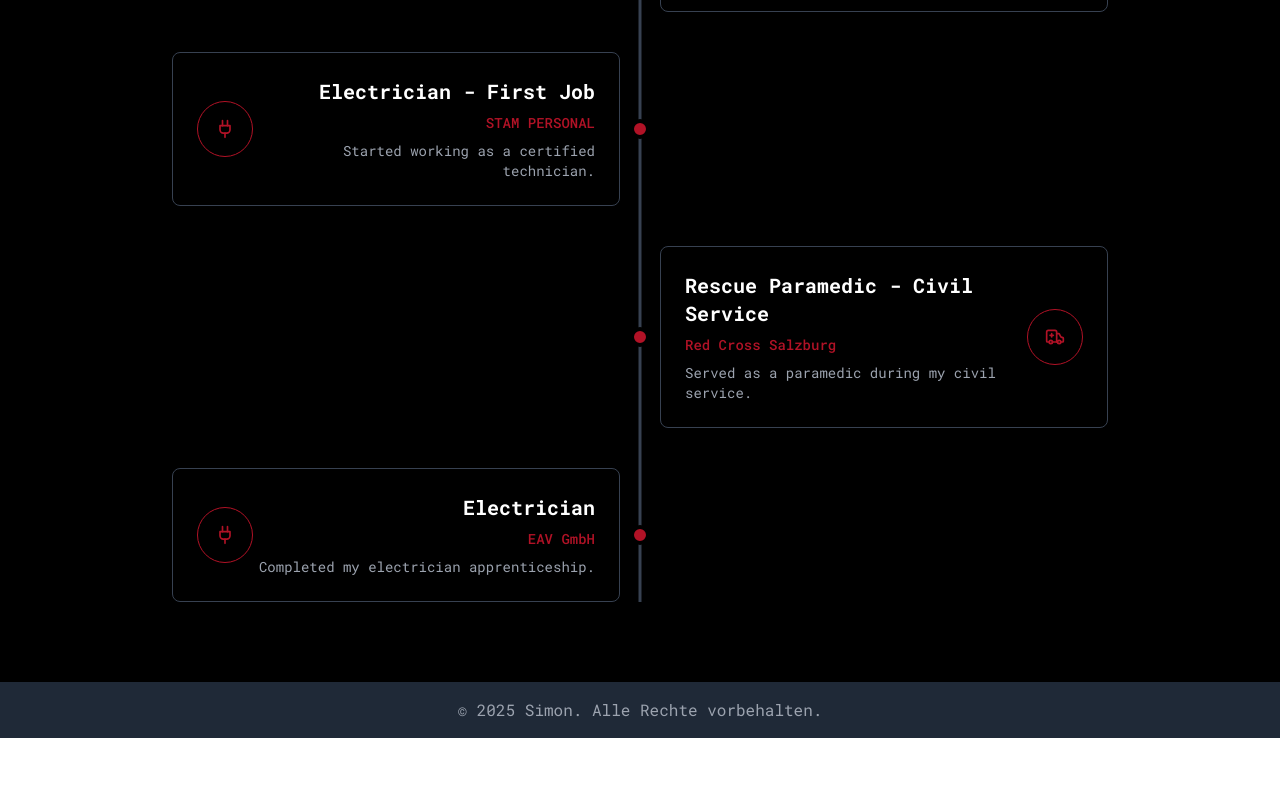
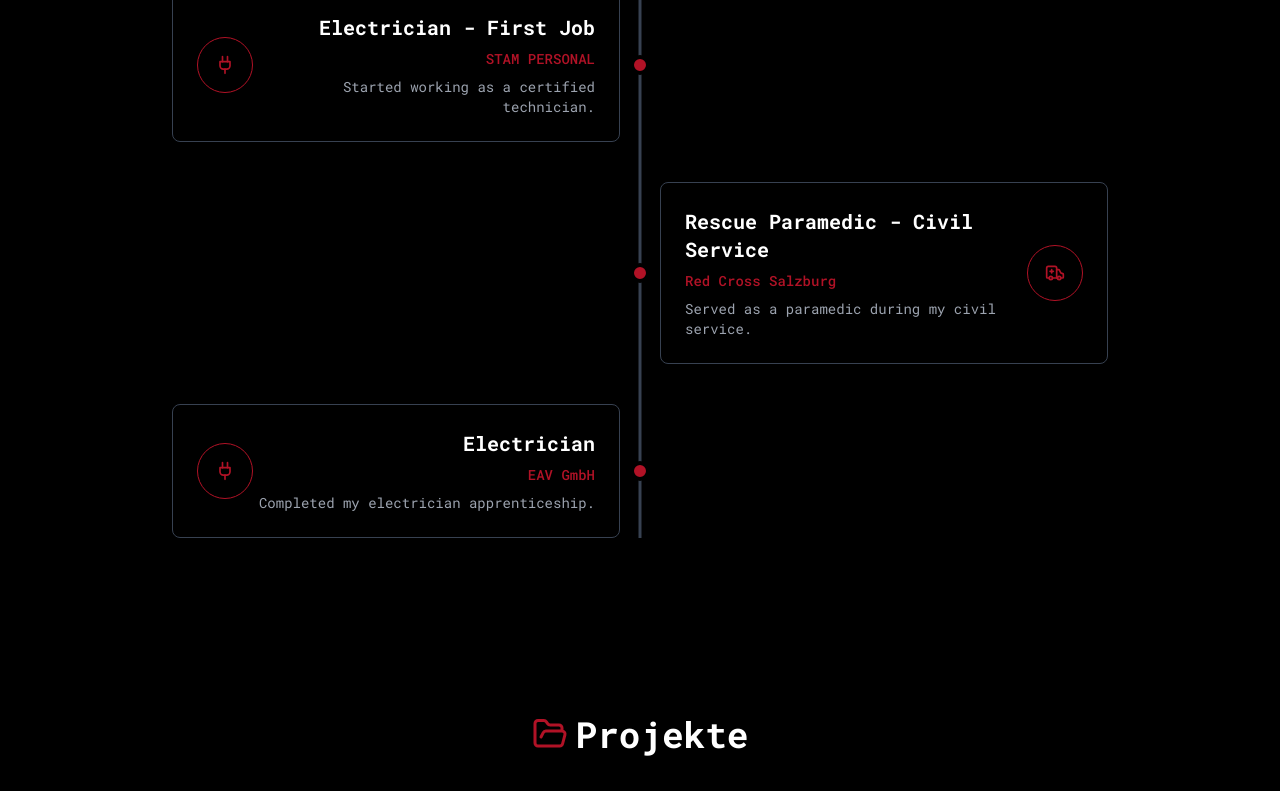
Before and after one commit to siwonber/bermadinger-dev, a React (Vite) app: page / in a window 1280 px wide. Shown: the part 2000-2791 px from the top of the page. Before the commit the page ends 2738 px from the top, so only its background shows below. Built offline with nearby package versions, Linux system fonts and the light colour scheme.

Commit message:
implemented OnePager

```diff
--- a/package.json
+++ b/package.json
@@ -16,7 +16,8 @@
     "react": "^19.0.0",
     "react-dom": "^19.0.0",
     "react-icons": "^5.5.0",
-    "react-router-dom": "^7.2.0"
+    "react-router-dom": "^7.2.0",
+    "react-scroll": "^1.9.3"
   },
   "devDependencies": {
     "@eslint/js": "^9.21.0",
--- a/src/App.jsx
+++ b/src/App.jsx
@@ -1,27 +1,40 @@
-import { BrowserRouter as Router, Route, Routes } from "react-router-dom";
+import '@fontsource/roboto-mono';
 import Navbar from "./components/Navbar";
-import Home from "./pages/Home";
-import Projects from "./pages/Projects";
 import Footer from "./components/Footer";
 import { ThemeProvider } from "./javascript/ThemeContext";
 import MatrixBackground from "./components/MatrixBackground";
-import '@fontsource/roboto-mono';
+import Projects from "./components/Projects"; // Von pages nach components verschoben
+import CodeWindow from "./components/CodeWindow";
+import Experience from "./components/Experience";
+import HomeSection from "./components/HomeSection";
+
 
 function App() {
   return (
-    <ThemeProvider> {/* ThemeProvider um die gesamte App */}
+    <ThemeProvider> {/* ThemeProvider für Theme-Kontext */}
       <MatrixBackground>
-      <Router>
-        <div className="bg-background text-textColor"> {/* Farben über CSS-Variablen */}
           <Navbar />
-          <Routes>
-            <Route path="/" element={<Home />} />
-            <Route path="/projects" element={<Projects />} />
-          </Routes>
+      <div className="bg-background text-textColor px-4 sm:px-0">
+
+          {/* Home Sektion */}
+          <HomeSection />
+
+          <div className="section-spacing">
+            <CodeWindow />
+          </div>
+
+          <div className="section-spacing">
+            <Experience />
+          </div>
+
+          <div className="section-spacing">
+            <Projects />
+          </div>
+
+
           <Footer />
         </div>
-      </Router>
-    </MatrixBackground>
+      </MatrixBackground>
     </ThemeProvider>
   );
 }
--- a/src/components/Experience.jsx
+++ b/src/components/Experience.jsx
@@ -36,7 +36,7 @@ const experiences = [
 
 export default function Experience() {
   return (
-    <div className="relative w-full min-h-screen flex flex-col items-center justify-center py-20">
+    <div id="experience" className="relative w-full h-auto flex flex-col items-center">
       <h2 className="text-4xl font-bold mb-12 text-center text-white">Experience</h2>
 
       <div className="relative w-full max-w-4xl">
--- a/src/pages/Home.jsx
+++ b/src/components/HomeSection.jsx
@@ -1,11 +1,11 @@
 import { motion } from "framer-motion";
 import ChangingPhrase from "../javascript/ChangingPhrase";
-import CodeWindow from "../components/CodeWindow";
-import Experience from "../components/Experience";
+import CodeWindow from "./CodeWindow"; // Angepasst, weil es jetzt in components ist
+import Experience from "./Experience";
 
-function Home() {
+const HomeSection = () => {
   return (
-    <section className="min-h-screen flex flex-col items-center justify-start text-center px-0 pt-32 m-4 sm:m-0">
+    <section id="home" className="h-auto flex flex-col items-center justify-start text-center px-0 pt-20 pb-0 mb-0">
       <motion.div
         className="w-72 h-72 rounded-full overflow-hidden shadow-xl mb-6 flex-shrink-0 aspect-square"
         initial={{ opacity: 0, scale: 0.8 }}
@@ -68,14 +68,8 @@ function Home() {
         </motion.a>
       </div>
 
-      <div className="mt-12 w-full flex justify-center">
-        <CodeWindow />
-      </div>
-      <div className="mt-20 w-full flex justify-center">
-          <Experience />
-      </div>
     </section>
   );
-}
+};
 
-export default Home;
+export default HomeSection;
--- a/src/components/Navbar.jsx
+++ b/src/components/Navbar.jsx
@@ -1,11 +1,11 @@
 import { useState, useEffect } from "react";
 import { motion } from "framer-motion";
 import { FiMenu, FiX } from "react-icons/fi";
+import { Link } from "react-scroll"; // Import für smooth scrolling
 import { handleScroll } from "../javascript/Navbar";
 import ColorBlindButton from "../components/ColorBlindButton";
 import resolveConfig from "tailwindcss/resolveConfig";
 import tailwindConfig from "../../tailwind.config";
-
 
 const fullConfig = resolveConfig(tailwindConfig);
 const primaryColor = fullConfig.theme.colors.primaryColor;
@@ -23,13 +23,38 @@ function Navbar() {
       ${menuOpen ? "bg-black/80" : scrolling ? "bg-black/50 backdrop-blur-lg" : "bg-transparent"}`}
     >
       <div className="container mx-auto flex items-center justify-between py-3 px-8">
-        <h1 className="text-3xl font-bold text-white">DevBer</h1>
+
+        {/* DevBer als Scroll-Link */}
+        <Link
+          to="home"
+          smooth={true}
+          duration={500}
+          className="text-3xl font-bold text-white cursor-pointer"
+          onClick={() => setMenuOpen(false)} // Falls im mobilen Menü geöffnet
+        >
+          DevBer
+        </Link>
 
         {/* Desktop Navigation */}
         <ul className="hidden md:flex space-x-10 text-white text-lg">
-          <li><a href="/" className="hover:text-primaryColor transition">Home</a></li>
-          <li><a href="/projects" className="hover:text-primaryColor transition">Projects</a></li>
-          <li><ColorBlindButton /></li>
+          <li>
+            <Link to="home" smooth={true} duration={500} className="hover:text-primaryColor transition cursor-pointer">
+              Home
+            </Link>
+          </li>
+          <li>
+            <Link to="experience" smooth={true} duration={500} offset={-80} className="hover:text-primaryColor transition cursor-pointer">
+              Experience
+            </Link>
+          </li>
+          <li>
+            <Link to="projects" smooth={true} duration={500} className="hover:text-primaryColor transition cursor-pointer">
+              Projects
+            </Link>
+          </li>
+          <li>
+            <ColorBlindButton />
+          </li>
         </ul>
 
         {/* Mobile Menu Button */}
@@ -43,29 +68,25 @@ function Navbar() {
         </motion.button>
       </div>
 
-      {/* Mobile Fullscreen Overlay
-      {menuOpen && (
-        <motion.div
-          className="fixed inset-0 bg-black/70 backdrop-blur-lg"
-          initial={{ opacity: 0 }}
-          animate={{ opacity: 1 }}
-          exit={{ opacity: 0 }}
-          transition={{ duration: 0.3 }}
-          onClick={() => setMenuOpen(false)}
-        />
-      )} */}
-
       {/* Mobile Menü */}
       <motion.div
-          className="fixed top-0 right-0 h-screen w-[70%] md:w-[50%] lg:w-[30%] bg-dark/95 flex flex-col items-end p-8 pt-24 text-right shadow-lg"
+        className={`fixed top-0 right-0 h-screen w-[70%] md:w-[50%] lg:w-[30%] bg-dark/95 flex flex-col items-end p-8 pt-24 text-right shadow-lg
+        ${menuOpen ? "translate-x-0" : "translate-x-full"}`}
         initial={{ x: "100%" }}
         animate={{ x: menuOpen ? "0%" : "100%" }}
         transition={{ duration: 0.3, ease: "easeOut" }}
       >
-          <a href="/" className="text-white text-lg hover:text-primaryColor transition py-3 px-6" onClick={() => setMenuOpen(false)}>Home</a>
-          <a href="/projects" className="text-white text-lg hover:text-primaryColor transition py-3 px-6" onClick={() => setMenuOpen(false)}>Projects</a>
+        <Link to="home" smooth={true} duration={500} className="text-white text-lg hover:text-primaryColor transition py-3 px-6 cursor-pointer" onClick={() => setMenuOpen(false)}>
+          Home
+        </Link>
+        <Link to="experience" smooth={true} duration={500} offset={-80} className="text-white text-lg hover:text-primaryColor transition py-3 px-6 cursor-pointer" onClick={() => setMenuOpen(false)}>
+          Experience
+        </Link>
+        <Link to="projects" smooth={true} duration={500} className="text-white text-lg hover:text-primaryColor transition py-3 px-6 cursor-pointer" onClick={() => setMenuOpen(false)}>
+          Projects
+        </Link>
 
-          {/* Colorblind Button*/}
+        {/* Colorblind Button */}
         <div className="mt-auto pb-8 w-full flex justify-center">
           <ColorBlindButton />
         </div>
--- a/src/pages/Projects.jsx
+++ b/src/components/Projects.jsx
@@ -1,4 +1,5 @@
 import React from "react";
+import { FolderOpen } from "lucide-react";
 
 const projects = [
   {
@@ -25,8 +26,11 @@ const projects = [
 
 const Projects = () => {
   return (
-    <div className="min-h-screen text-white py-12 px-6 font-mono">
-      <h2 className="text-4xl font-bold text-primaryColor mb-8 bg-black max-w-3xl mx-auto">📂 Projekte</h2>
+    <div id="projects" className="h-auto text-white py-12 px-6 font-mono">
+      <h2 className="text-4xl font-bold text-white mb-8 bg-black max-w-3xl mx-auto flex items-center justify-center gap-2">
+        <FolderOpen size={36} className="text-primaryColor" />
+        Projekte
+      </h2>
       <div className="max-w-3xl mx-auto bg-black">
         {projects.map((project, index) => (
           <div key={index} className="mb-8">
--- a/src/global.css
+++ b/src/global.css
@@ -33,3 +33,6 @@
     --secondary-dark-color: #9E7A12  ; /* Dunkleres Gelb */
     --third-color: #C49717; /* Grün */
   }
+  .section-spacing {
+    @apply w-full flex justify-center py-16;
+  }
```
Also changed, not shown: 1 other file (tests, documents, lock files or other folders). Lines whose indentation alone changed are shown as unchanged.
